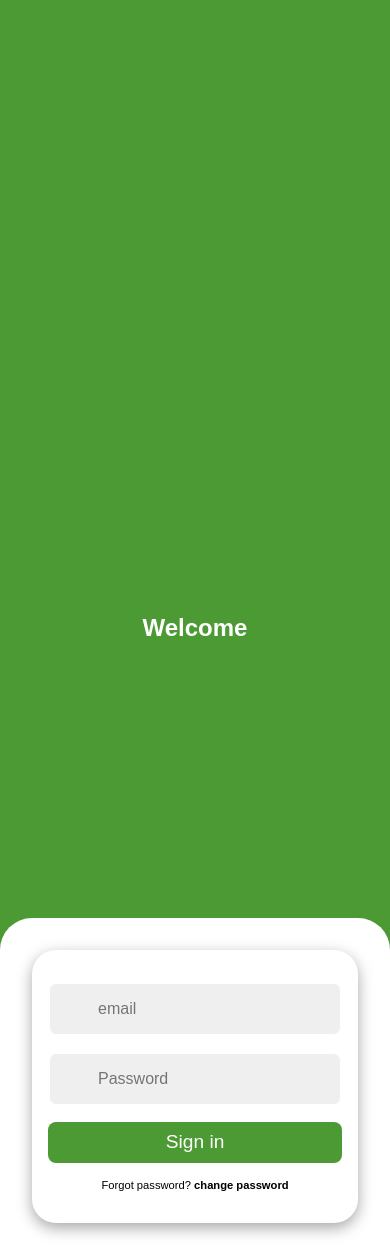
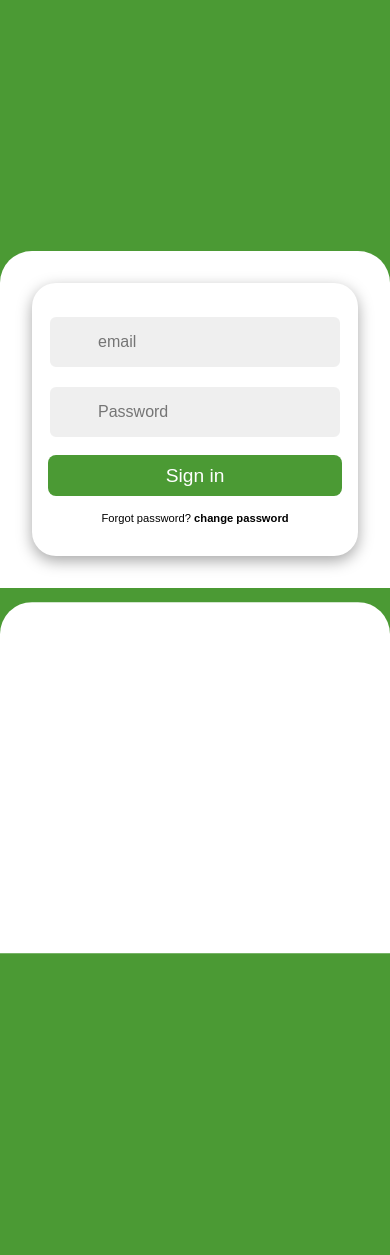
Before and after one commit to HajarHamdaoui/incidents_management_system_OCP, a PHP site: page / in a window 390 px wide. Run offline with PHP 8.4, Linux system fonts and the light colour scheme.

Commit message:
new features

```diff
--- a/css/userlogin.css
+++ b/css/userlogin.css
@@ -253,7 +253,7 @@ body {
     }
 
     .content-row {
-        align-items: center !important;
+        align-items: flex-start !important;
     }
 
     .content-row .col {
@@ -264,6 +264,7 @@ body {
     .col {
         width: 100%;
         position: absolute;
+        top:20%;
         padding: 2rem;
         background-color: var(--white);
         border-top-left-radius: 2rem;
```
